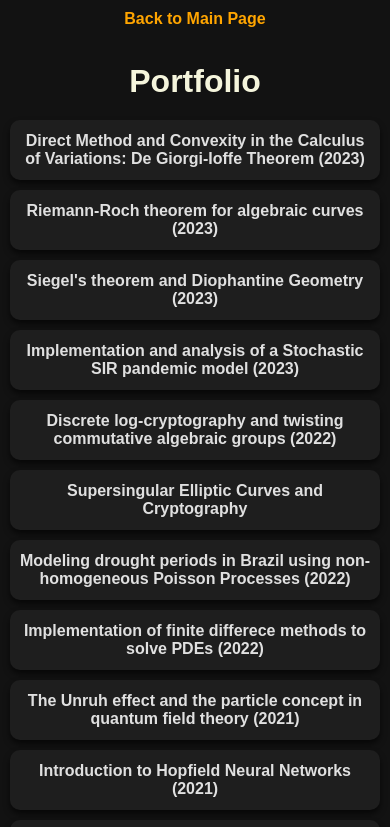
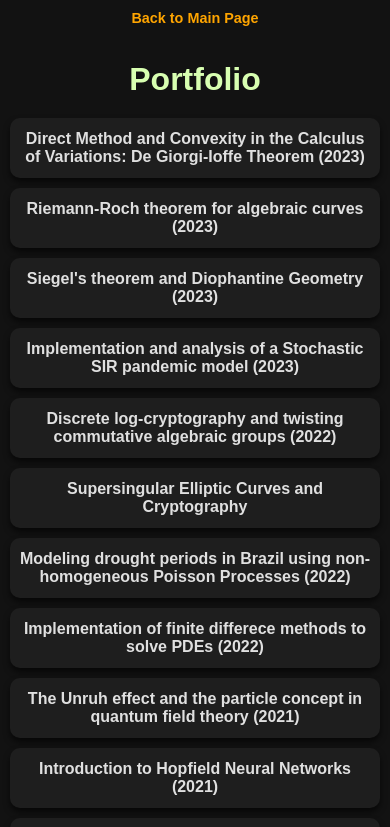
Before and after one commit to dalcio99/dalcio99.github.io, a plain HTML site: page subpages/portfolio.html in a window 390 px wide. Shown: the top 827 px of the page. Drawn offline with Linux system fonts and the light colour scheme.

Commit message:
Update portfolio.html

```diff
--- a/subpages/portfolio.html
+++ b/subpages/portfolio.html
@@ -19,7 +19,7 @@
         h1 {
             font-size: 2.5rem;
             margin: 20px 0;
-            color: #f5f5dc;
+            color: #D8FFB1;
         }
 
         /* Navigation link */
@@ -59,7 +59,7 @@
 
         li:hover {
             transform: scale(1.05);
-            background: #f5f5dc;
+            background: #D8FFB1;
             color: #121212;
         }
 
@@ -89,6 +89,10 @@
             h1 {
                 font-size: 2rem;
                 margin: 15px 0;
+            }
+
+            .nav-link {
+                font-size: 0.9rem;
             }
 
             li {
```
